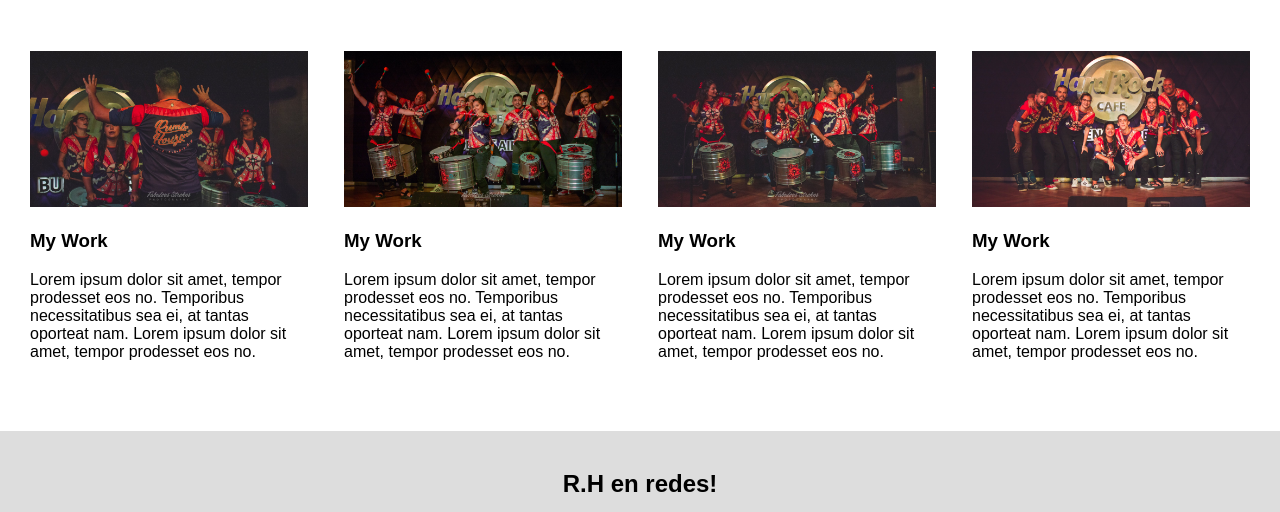
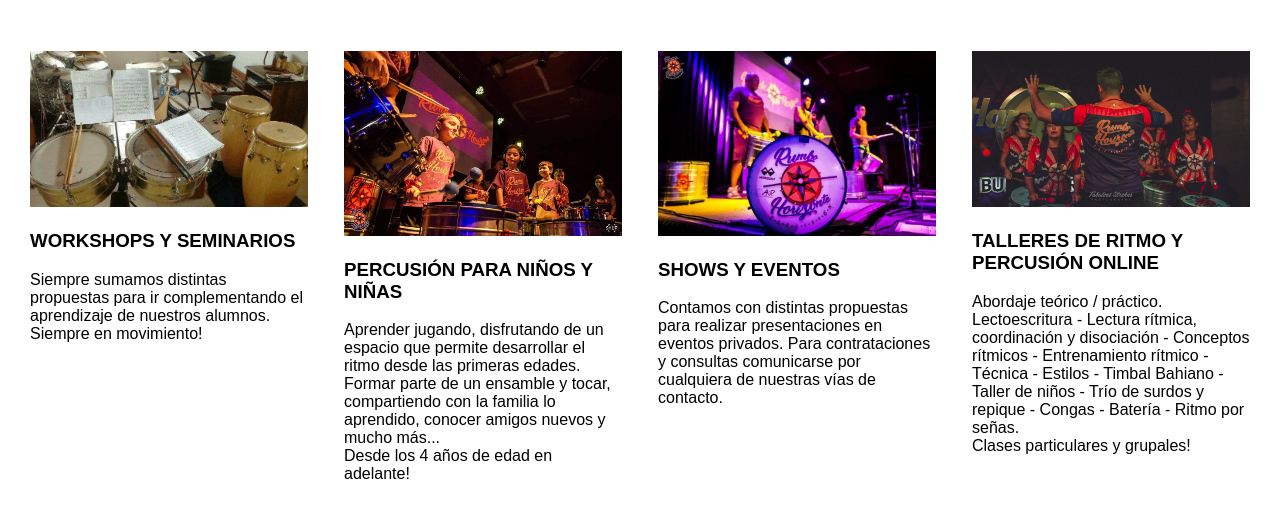
Before and after one commit to florfrioli/webrumbohorizonte, a plain HTML site: page index.html in a window 1280 px wide. Shown: the part 376-888 px from the top of the page. Drawn offline with Linux system fonts and the light colour scheme; a web font is replaced by a local one.

Commit message:
index ready

```diff
--- a/index.html
+++ b/index.html
@@ -5,17 +5,16 @@
     <meta name="viewport" content="width=device-width, initial-scale=1.0">
     <link rel="shortcut icon" href="img/ic_tambor.png"type="image/x-icon">
     <link rel="stylesheet" href="css/rumboStyles.css">
-    <link href="https://fonts.googleapis.com/css2?family=Cabin&family=Staatliches&display=swap" rel="stylesheet">
+    <link href="https://fonts.googleapis.com/css2?family=Hind:wght@400;600&family=Ribeye&family=Staatliches&display=swap" rel="stylesheet">
     <script src="https://kit.fontawesome.com/577ebe0b70.js" crossorigin="anonymous"></script>
     <title>Rumbo Horizonte | Percusión</title>
 </head>
+
 <body>
-
 <!-- Header -->
   <div class="header">
-        <img src="img/logohead.png" alt="logo header" class="logo_encabezado">
+    <img src="img/logohead2.png" alt="logo header" class="logo_encabezado">
   </div>
-
 <!-- Navigation Bar -->
   <div class="navbar">
       <a href="index.html">Inicio </a>
@@ -27,37 +26,50 @@
   </div>
 
   <div class="main_novedades">
-<!-- Portfolio Gallery Grid -->
     <div class="row">
       <div class="column">
         <div class="content_novedad">
-        <img src="img_eventos/evento1_1.jpg" alt="Mountains" style="width:100%">
-        <h3>My Work</h3>
-        <p>Lorem ipsum dolor sit amet, tempor prodesset eos no. Temporibus necessitatibus sea ei, at tantas oporteat nam. Lorem ipsum dolor sit amet, tempor prodesset eos no.</p>
+          <img src="img_eventos/evento1_3.jpg" alt="Talleres" style="width:100%">
+          <h3>TALLERES DE RITMO Y PERCUSIÓN ONLINE</h3>
+          <p>Abordaje teórico / práctico. <br>
+            Lectoescritura
+            - Lectura rítmica, coordinación y disociación
+            - Conceptos rítmicos
+            - Entrenamiento rítmico
+            - Técnica
+            - Estilos
+            - Timbal Bahiano
+            - Taller de niños
+            - Trío de surdos y repique
+            - Congas
+            - Batería
+            - Ritmo por señas. <br>
+            Clases particulares y grupales!</p>
         </div>
       </div>
       <div class="column">
         <div class="content_novedad">
-      <img src="img_eventos/evento1_4.jpg" alt="Lights" style="width:100%">
-        <h3>My Work</h3>
-        <p>Lorem ipsum dolor sit amet, tempor prodesset eos no. Temporibus necessitatibus sea ei, at tantas oporteat nam. Lorem ipsum dolor sit amet, tempor prodesset eos no.</p>
+          <img src="img_eventos/linda_1.jpg" alt="Shows" style="width:100%">
+          <h3>SHOWS Y EVENTOS</h3>
+          <p>Contamos con distintas propuestas para realizar presentaciones en eventos privados. Para contrataciones y consultas comunicarse por cualquiera de nuestras vías de contacto.</p>
         </div>
       </div>
       <div class="column">
         <div class="content_novedad">
-      <img src="img_eventos/evento1_2.jpg" alt="Nature" style="width:100%">
-        <h3>My Work</h3>
-        <p>Lorem ipsum dolor sit amet, tempor prodesset eos no. Temporibus necessitatibus sea ei, at tantas oporteat nam. Lorem ipsum dolor sit amet, tempor prodesset eos no.</p>
+          <img src="img_eventos/ninios.jpg" alt="Niños" style="width:100%">
+          <h3>PERCUSIÓN PARA NIÑOS Y NIÑAS</h3>
+          <p>Aprender jugando, disfrutando de un espacio que permite desarrollar el ritmo desde las primeras edades.
+          Formar parte de un ensamble y tocar, compartiendo con la familia lo aprendido, conocer amigos nuevos y mucho más... <br>
+          Desde los 4 años de edad en adelante!</p>
         </div>
       </div>
       <div class="column">
         <div class="content_novedad">
-      <img src="img_eventos/evento1_3.jpg" alt="Mountains" style="width:100%">
-        <h3>My Work</h3>
-        <p>Lorem ipsum dolor sit amet, tempor prodesset eos no. Temporibus necessitatibus sea ei, at tantas oporteat nam. Lorem ipsum dolor sit amet, tempor prodesset eos no.</p>
+          <img src="img_eventos/seminarios.jpg" alt="Seminarios" style="width:100%">
+          <h3>WORKSHOPS Y SEMINARIOS</h3>
+          <p>Siempre sumamos distintas propuestas para ir complementando el aprendizaje de nuestros alumnos. <br>Siempre en movimiento!</p>
         </div>
       </div>
-  <!-- END GRID -->
     </div>
   </div>
 
@@ -65,12 +77,10 @@
 <div class="footer">
   <h2>R.H en redes!</h2>
     <a href="https://instagram.com/rumbohorizontepercu" target="_blank"><i class="fa fa-instagram" aria-hidden="true"></i></a>
-    <a href="https://www.facebook.com/rumbohorizontepercu" target="_blank"><i class="fa fa-facebook" aria-hidden="true"></i></a>
+    <a href="https://www.facebook.com/rumbohorizontepercu" target="_blank"><i class="fa fa-facebook-square" aria-hidden="true"></i></a>
     <a href="https://twitter.com/rhpercu" target="_blank"><i class="fa fa-twitter" aria-hidden="true"></i></a>
-
+    <a href="https://www.youtube.com/channel/UC31Iy1kJJ4rLXTEXjLG8rFQ" target="_blank"><i class="fa fa-youtube" aria-hidden="true"></i></a>
+    <a href="mailto:rumbohorizonte@gmail.com" target="_blank"><i class="fa fa-envelope" aria-hidden="true"></i></a>
 </div>
-
-
-
 </body>
 </html>
```
Also changed, not shown: img/logohead2.png (added), img_eventos/escuela_1.jpg (added), img_eventos/linda_1.jpg (added), img_eventos/ninios.jpg (added), img_eventos/seminarios.jpg (added). Lines whose indentation alone changed are shown as unchanged.
